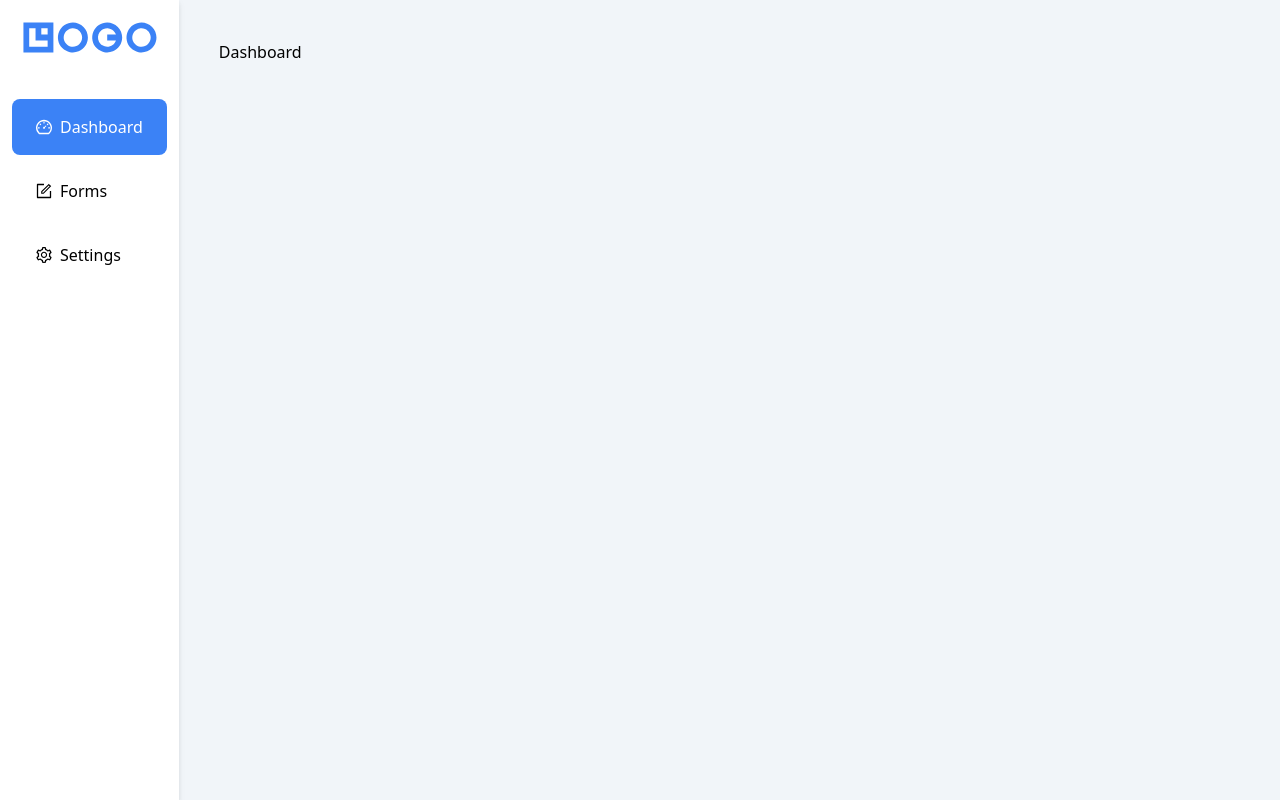
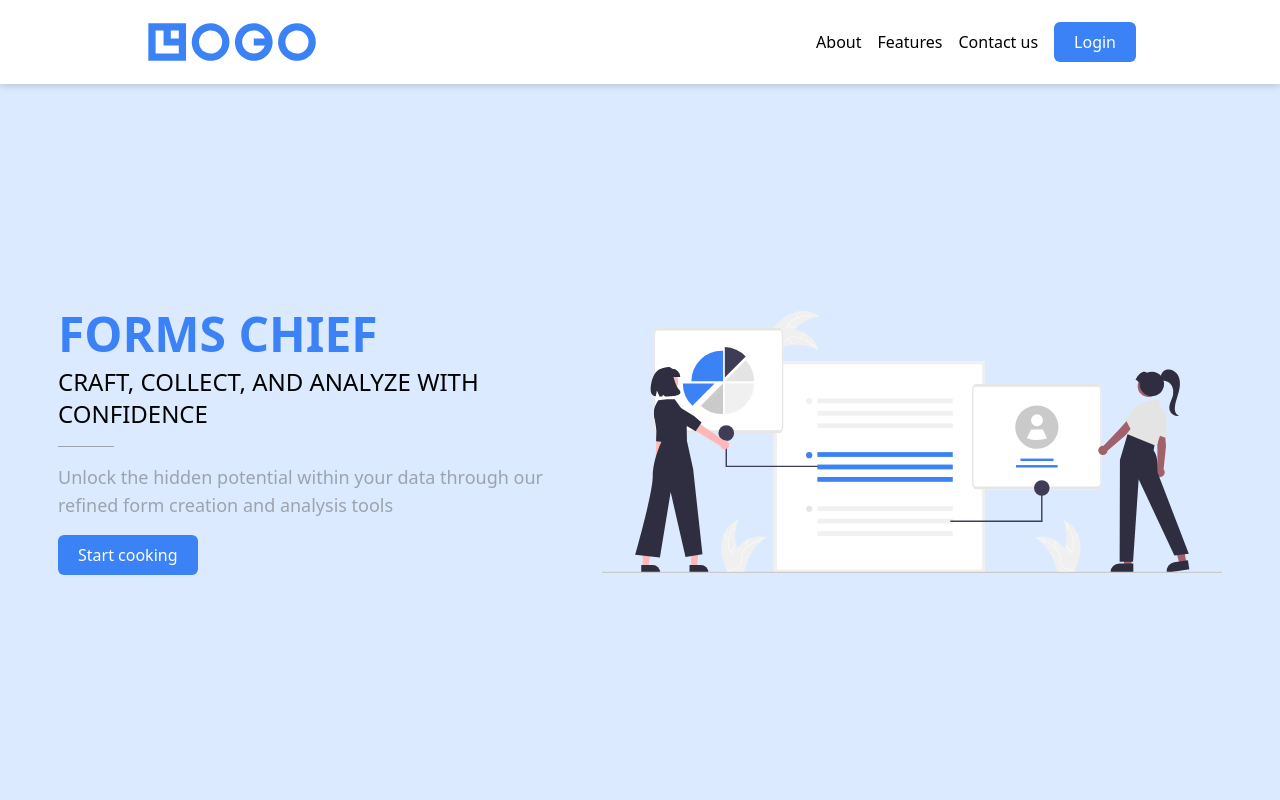
Before and after one commit to iMegz/react-form-maker, a React (Vite) app: page / in a window 1280 px wide. Built offline with nearby package versions, Linux system fonts and the light colour scheme; no server answers.

Commit message:
Add auth, home page, home navbar, and hero section

```diff
--- a/package.json
+++ b/package.json
@@ -11,16 +11,19 @@
   },
   "dependencies": {
     "@ant-design/icons": "^5.2.6",
+    "@auth0/auth0-react": "^2.2.1",
     "axios": "^1.5.1",
     "react": "^18.2.0",
     "react-dom": "^18.2.0",
     "react-router-dom": "^6.17.0",
+    "react-router-hash-link": "^2.4.3",
     "uuid": "^9.0.1",
     "zod": "^3.22.4"
   },
   "devDependencies": {
     "@types/react": "^18.2.15",
     "@types/react-dom": "^18.2.7",
+    "@types/react-router-hash-link": "^2.4.8",
     "@types/uuid": "^9.0.6",
     "@typescript-eslint/eslint-plugin": "^6.0.0",
     "@typescript-eslint/parser": "^6.0.0",
--- a/src/App.tsx
+++ b/src/App.tsx
@@ -7,12 +7,17 @@ import NotFound from "./pages/NotFound";
 import EditFormPage from "./pages/EditFormPage";
 import FormPage from "./pages/FormPage";
 import DashboardLayout from "./layouts/DashboardLayout";
+import { useAuth0 } from "@auth0/auth0-react";
+import HomePage from "./pages/HomePage";
 
 function App() {
+  const { isAuthenticated } = useAuth0();
+  const Home = isAuthenticated ? DashboardLayout : HomePage;
+
   return (
     <div className="flex bg-slate-100 max-h-max">
       <Routes>
-        <Route path="/" element={<DashboardLayout />}>
+        <Route path="/" element={<Home />}>
           <Route index element={<Dashboardpage />} />
           <Route path="forms">
             <Route index element={<FormsPage />} />
--- a/src/components/Navbar.tsx
+++ b/src/components/DashboardNavbar.tsx
@@ -5,6 +5,7 @@ import {
 } from "@ant-design/icons";
 import { Link, NavLink } from "react-router-dom";
 import logo from "../assets/logo.svg";
+import LogoutButton from "./LogoutButton";
 
 const links = [
   { label: "Dashboard", path: "/", icon: <DashboardOutlined /> },
@@ -35,7 +36,7 @@ const NavbarLink = ({ icon, label, path }: (typeof links)[0]) => {
   );
 };
 
-const Navbar = () => {
+const DashboardNavbar = () => {
   return (
     <nav className="flex flex-col items-center min-h-screen bg-white drop-shadow-md">
       <div className="w-20 px-1 pt-5 mb-4 md:p-5 md:w-full">
@@ -47,9 +48,13 @@ const Navbar = () => {
         {links.map((link) => (
           <NavbarLink key={link.path} {...link} />
         ))}
+        <hr />
+        <li className="flex justify-center">
+          <LogoutButton />
+        </li>
       </ul>
     </nav>
   );
 };
 
-export default Navbar;
+export default DashboardNavbar;
--- /dev/null
+++ b/src/components/HomeNavbar.tsx
@@ -0,0 +1,38 @@
+import { Link } from "react-router-dom";
+import { HashLink } from "react-router-hash-link";
+import logo from "../assets/logo.svg";
+import { useAuth0 } from "@auth0/auth0-react";
+
+const links = [
+  { label: "About", hash: "about" },
+  { label: "Features", hash: "features" },
+  { label: "Contact us", hash: "contact" },
+];
+
+const HomeNavbar = () => {
+  const { loginWithRedirect } = useAuth0();
+
+  return (
+    <div className="flex items-center w-4/5 m-auto">
+      <Link to="/">
+        <img src={logo} alt="logo" className="h-11" />
+      </Link>
+      <ul className="flex items-center gap-4 ml-auto">
+        {links.map(({ hash, label }) => (
+          <li key={hash}>
+            <HashLink to={`/#${hash}`} smooth>
+              {label}
+            </HashLink>
+          </li>
+        ))}
+        <li>
+          <button className="btn-primary" onClick={() => loginWithRedirect()}>
+            Login
+          </button>
+        </li>
+      </ul>
+    </div>
+  );
+};
+
+export default HomeNavbar;
--- /dev/null
+++ b/src/components/LoginButton.tsx
@@ -0,0 +1,13 @@
+import { useAuth0 } from "@auth0/auth0-react";
+
+const LoginButton = () => {
+  const { loginWithRedirect } = useAuth0();
+
+  return (
+    <button className="btn-primary" onClick={() => loginWithRedirect()}>
+      Log In
+    </button>
+  );
+};
+
+export default LoginButton;
--- /dev/null
+++ b/src/components/LogoutButton.tsx
@@ -0,0 +1,18 @@
+import { useAuth0 } from "@auth0/auth0-react";
+
+const LogoutButton = () => {
+  const { logout } = useAuth0();
+
+  return (
+    <button
+      className="btn-text"
+      onClick={() =>
+        logout({ logoutParams: { returnTo: window.location.origin } })
+      }
+    >
+      Log Out
+    </button>
+  );
+};
+
+export default LogoutButton;
--- a/src/layouts/DashboardLayout.tsx
+++ b/src/layouts/DashboardLayout.tsx
@@ -1,17 +1,10 @@
-import React from "react";
-import { Outlet, Route, Routes } from "react-router-dom";
-import Navbar from "../components/Navbar";
-import Dashboardpage from "../pages/Dashboardpage";
-import FormPage from "../pages/FormPage";
-import FormsPage from "../pages/FormsPage";
-import EditFormPage from "../pages/EditFormPage";
-import SettingsPage from "../pages/SettingsPage";
-import NotFound from "../pages/NotFound";
+import { Outlet } from "react-router-dom";
+import DashboardNavbar from "../components/DashboardNavbar";
 
 const DashboardLayout = () => {
   return (
     <>
-      <Navbar />
+      <DashboardNavbar />
       <main className="relative w-full p-8 m-2">
         <Outlet />
       </main>
--- a/src/main.tsx
+++ b/src/main.tsx
@@ -3,11 +3,18 @@ import ReactDOM from "react-dom/client";
 import App from "./App.tsx";
 import "./index.css";
 import { BrowserRouter } from "react-router-dom";
+import { Auth0Provider } from "@auth0/auth0-react";
 
 ReactDOM.createRoot(document.getElementById("root")!).render(
   <React.StrictMode>
-    <BrowserRouter>
-      <App />
-    </BrowserRouter>
+    <Auth0Provider
+      domain={import.meta.env.VITE_AUTH0_DOMAIN}
+      clientId={import.meta.env.VITE_AUTH0_CLIENT_ID}
+      authorizationParams={{ redirect_uri: window.location.origin }}
+    >
+      <BrowserRouter>
+        <App />
+      </BrowserRouter>
+    </Auth0Provider>
   </React.StrictMode>
 );
--- /dev/null
+++ b/src/pages/HomePage.tsx
@@ -0,0 +1,39 @@
+import HomeNavbar from "../components/HomeNavbar";
+import hero from "../assets/heroImg.svg";
+import { useAuth0 } from "@auth0/auth0-react";
+
+const HomePage = () => {
+  const { loginWithRedirect } = useAuth0();
+
+  return (
+    <main className="w-full min-h-screen">
+      <nav className="p-5 bg-white drop-shadow-md">
+        <HomeNavbar />
+      </nav>
+      <div className="flex items-center px-5 justify-center gap-8 w-full min-h-[calc(100vh-84px)] bg-blue-100 ">
+        <div className="flex flex-col items-center max-w-lg text-center lg:items-start lg:text-left">
+          <h1 className="mb-2 text-5xl uppercase">Forms Chief</h1>
+          <h2 className="text-2xl uppercase ">
+            Craft, Collect, and Analyze with Confidence
+          </h2>
+
+          <hr className="w-24 my-4 border-gray-400 lg:w-14" />
+
+          <h3 className="text-lg text-gray-400">
+            Unlock the hidden potential within your data through our refined
+            form creation and analysis tools
+          </h3>
+          <button
+            className="mt-4 btn-primary w-fit"
+            onClick={() => loginWithRedirect()}
+          >
+            Start cooking
+          </button>
+        </div>
+        <img src={hero} alt="Hero image" className="hidden w-1/2 lg:block" />
+      </div>
+    </main>
+  );
+};
+
+export default HomePage;
```
Also changed, not shown: src/assets/heroImg.svg (added), 1 other file (tests, documents, lock files or other folders).
